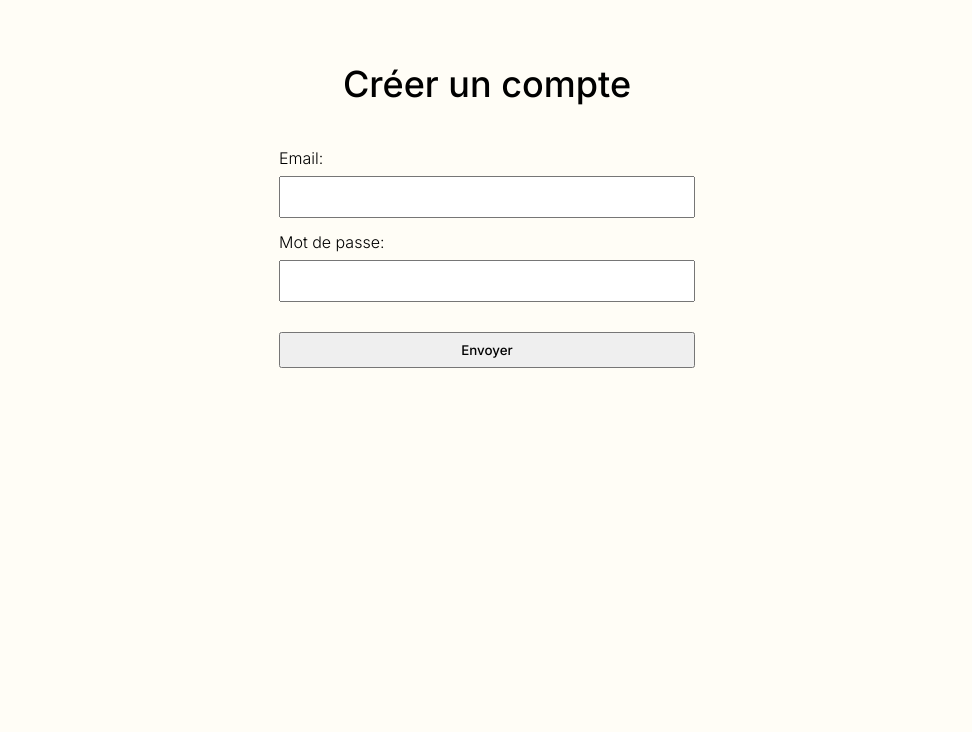
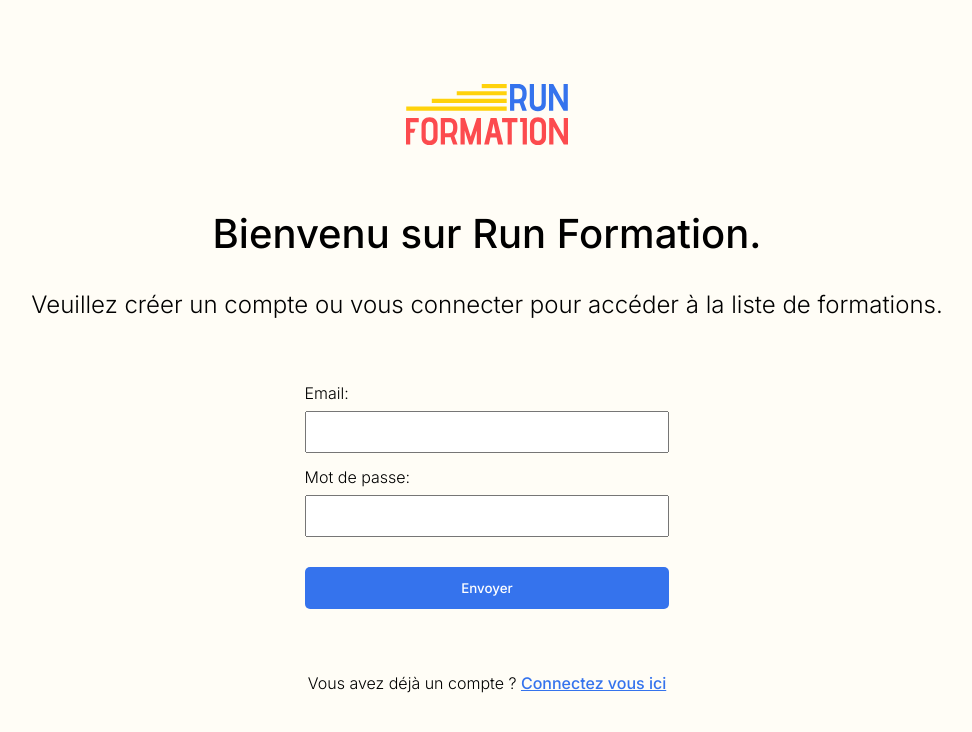
Before and after one commit to ClementSellyPro/run-formation, an Angular app in the folder frontend/: page / in a window 1280 px wide. Shown: the top 732 px of the page, without its empty margins (153-1125 px from the left). Built offline with nearby package versions, Linux system fonts and the light colour scheme.

Commit message:
Réarranger la page Signup et le mettre en tant que page 'index' pour demander à l'utilisateur de créer un compte ou se connecter

```diff
--- a/frontend/src/app/pages/auth/auth.css
+++ b/frontend/src/app/pages/auth/auth.css
@@ -1,13 +1,12 @@
-.form-container {
+form {
   display: flex;
   flex-direction: column;
   justify-content: center;
   align-items: center;
   gap: 42px;
-  padding-top: 42px;
 }
 
-.form-container h1 {
+form h1 {
   font-size: 36px;
   font-weight: 500;
 }
@@ -41,8 +40,15 @@ form button {
   padding: 8px;
   font-weight: 500;
   margin-top: 16px;
+  width: 100%;
+  height: 42px;
+  border: none;
+  border-radius: 5px;
+  background-color: #3573ED;
+  color: white;
 }
 
 form button:hover {
   cursor: pointer;
+  filter: brightness(90%);
 }
--- a/frontend/src/app/pages/auth/login/login.component.html
+++ b/frontend/src/app/pages/auth/login/login.component.html
@@ -1,5 +1,4 @@
 <div class="signup-container">
-  <div class="form-container">
   <h1>Se connecter</h1>
 
   <form>
@@ -16,4 +15,3 @@
     <button>Envoyer</button>
   </form>
 </div>
-</div>
--- /dev/null
+++ b/frontend/src/app/pages/auth/signup/signup.component.css
@@ -0,0 +1,36 @@
+.signup-container {
+  display: flex;
+  flex-direction: column;
+  align-items: center;
+  gap: 64px;
+  padding: 64px;
+}
+
+.signup-top {
+  display: flex;
+  flex-direction: column;
+  align-items: center;
+  gap: 64px;
+}
+
+.signup-text {
+  display: flex;
+  flex-direction: column;
+  align-items: center;
+  gap: 32px;
+}
+
+.signup-text h1 {
+  font-size: 40px;
+  font-weight: 500;
+}
+
+.signup-text p {
+  font-size: 24px
+}
+
+.signup-login-link {
+  color: #3573ED;
+  font-weight: 500;
+  cursor: pointer;
+}
--- a/frontend/src/app/pages/auth/signup/signup.component.html
+++ b/frontend/src/app/pages/auth/signup/signup.component.html
@@ -1,6 +1,12 @@
 <div class="signup-container">
-  <div class="form-container">
-    <h1>Créer un compte</h1>
+  <div class="signup-top">
+    <img src="/icons/logo.svg" alt="Logo Run Formation" />
+
+    <div class="signup-text">
+      <h1>Bienvenu sur Run Formation.</h1>
+      <p>Veuillez créer un compte ou vous connecter pour accéder à la liste de formations.</p>
+    </div>
+  </div>
 
   <form>
     <div class="input-group">
@@ -15,5 +21,6 @@
 
     <button>Envoyer</button>
   </form>
+
+  <p>Vous avez déjà un compte ? <a routerLink="/auth/login" class="signup-login-link">Connectez vous ici</a></p>
 </div>
-</div>
```
Also changed, not shown: frontend/src/app/pages/auth/signup/signup.component.ts (+5 -2 lines). Lines whose indentation alone changed are shown as unchanged.
